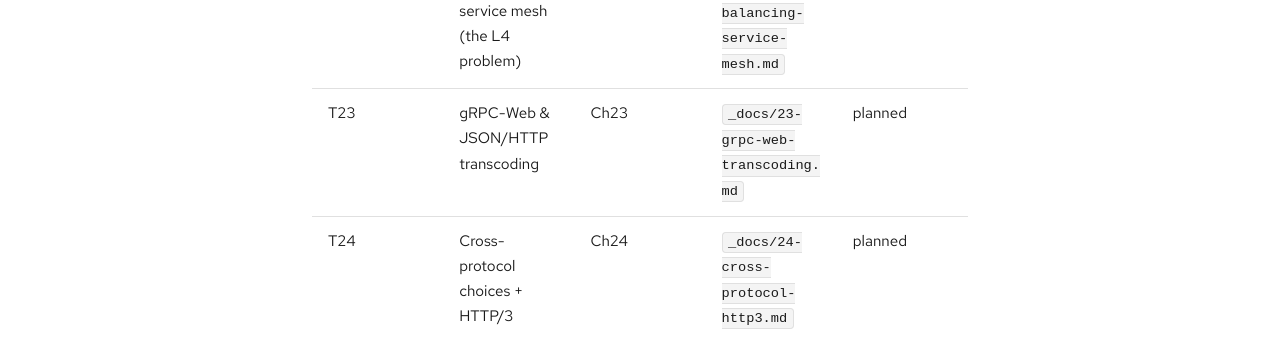
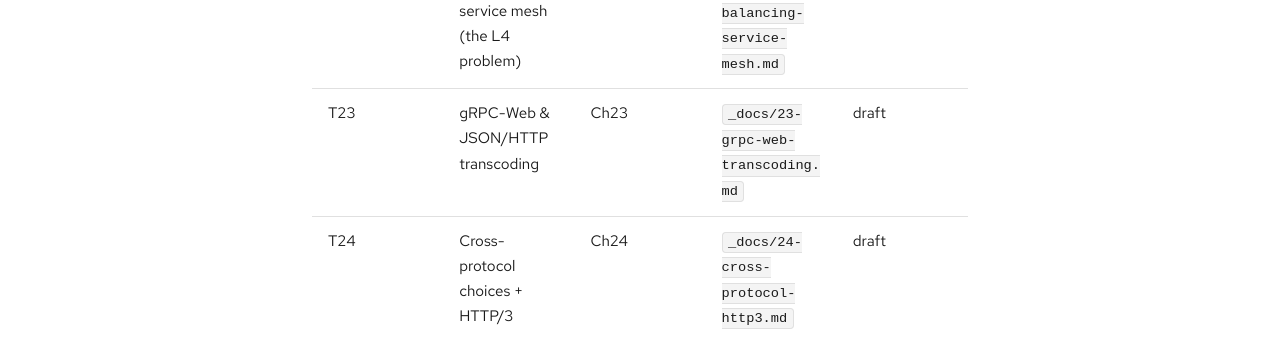
Before and after one commit to patterncatalyst/api-patterns-and-practices-grpc, a Jekyll site: the page built from _plans/coverage-matrix.md, in a window 1280 px wide and 900 px high, scrolled down 3236 px. Shown: the part 157-496 px from the top of the window. Built offline with Jekyll 4.4.1, drawn with Linux system fonts in a browser that asks for light colours; some web fonts are replaced; some of the changed text lies outside the part shown.

Commit message:
docs(r10): Ch23/Ch24 coverage -> draft; add examples index rows

```diff
--- a/_plans/coverage-matrix.md
+++ b/_plans/coverage-matrix.md
@@ -40,8 +40,8 @@
 | T20 | AuthN / AuthZ (JWT/OAuth2, per-call, interceptors) | Ch20 | `_docs/20-authn-authz.md` | verified |
 | T21 | Observability (OTel / Prometheus / Grafana / Tempo) | Ch21 | `_docs/21-observability.md` | verified |
 | T22 | Load balancing & service mesh (the L4 problem) | Ch22 | `_docs/22-load-balancing-service-mesh.md` | verified |
-| T23 | gRPC-Web & JSON/HTTP transcoding | Ch23 | `_docs/23-grpc-web-transcoding.md` | planned |
-| T24 | Cross-protocol choices + HTTP/3 | Ch24 | `_docs/24-cross-protocol-http3.md` | planned |
+| T23 | gRPC-Web & JSON/HTTP transcoding | Ch23 | `_docs/23-grpc-web-transcoding.md` | draft |
+| T24 | Cross-protocol choices + HTTP/3 | Ch24 | `_docs/24-cross-protocol-http3.md` | draft |
 | T25 | Testing & CLI (grpcurl/grpcui/QuarkusTest/pytest/ghz) | Ch25 | `_docs/25-testing-and-cli.md` | planned |
 | T26 | Debugging gRPC | Ch26 | `_docs/26-debugging-grpc.md` | planned |
 | T27 | Complete project (capstone) | Ch27 | `_docs/27-complete-project.md` | planned |
@@ -81,8 +81,8 @@
 | 20 | `_docs/20-authn-authz.md` | Part 8 | verified |
 | 21 | `_docs/21-observability.md` | Part 9 | verified |
 | 22 | `_docs/22-load-balancing-service-mesh.md` | Part 9 | verified |
-| 23 | `_docs/23-grpc-web-transcoding.md` | Part 10 | planned |
-| 24 | `_docs/24-cross-protocol-http3.md` | Part 10 | planned |
+| 23 | `_docs/23-grpc-web-transcoding.md` | Part 10 | draft |
+| 24 | `_docs/24-cross-protocol-http3.md` | Part 10 | draft |
 | 25 | `_docs/25-testing-and-cli.md` | Part 11 | planned |
 | 26 | `_docs/26-debugging-grpc.md` | Part 11 | planned |
 | 27 | `_docs/27-complete-project.md` | Part 12 | planned |
```
Also changed, not shown: _example_pages/index.md (+2 -0 lines).
